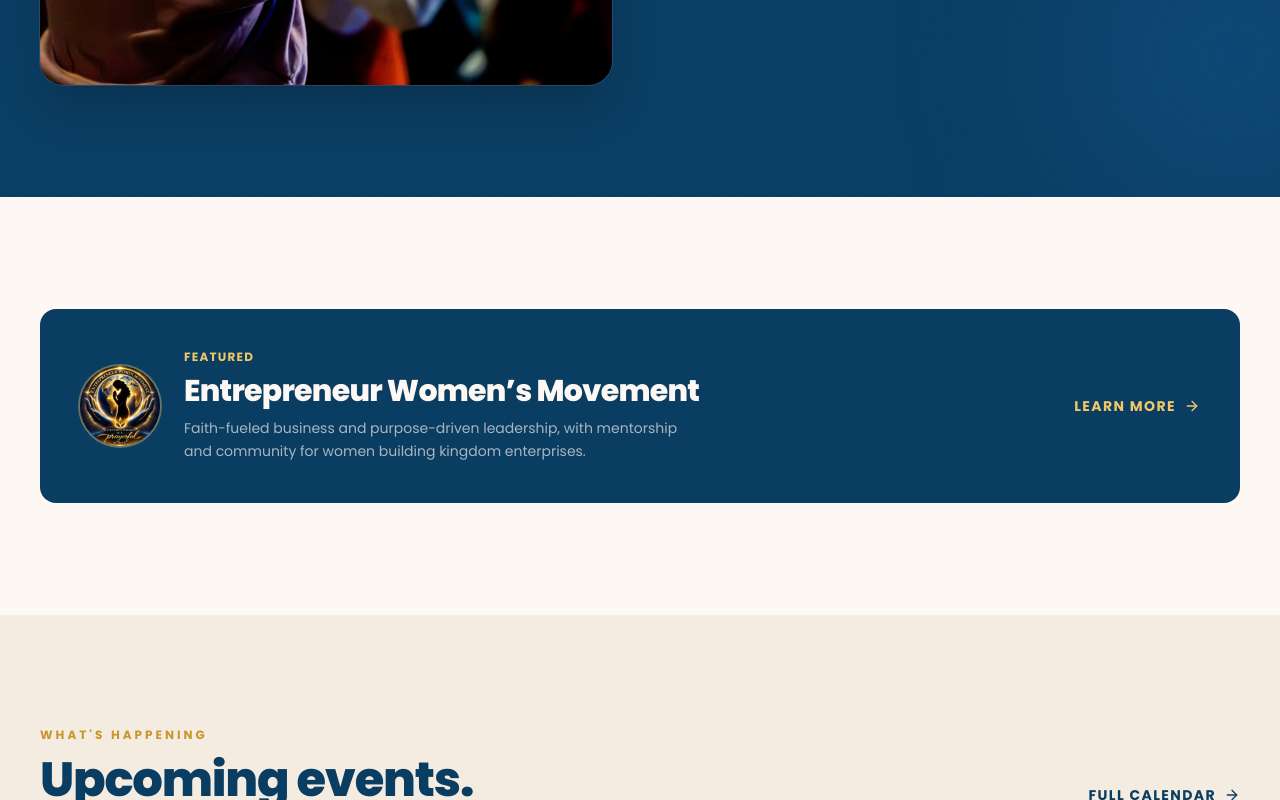
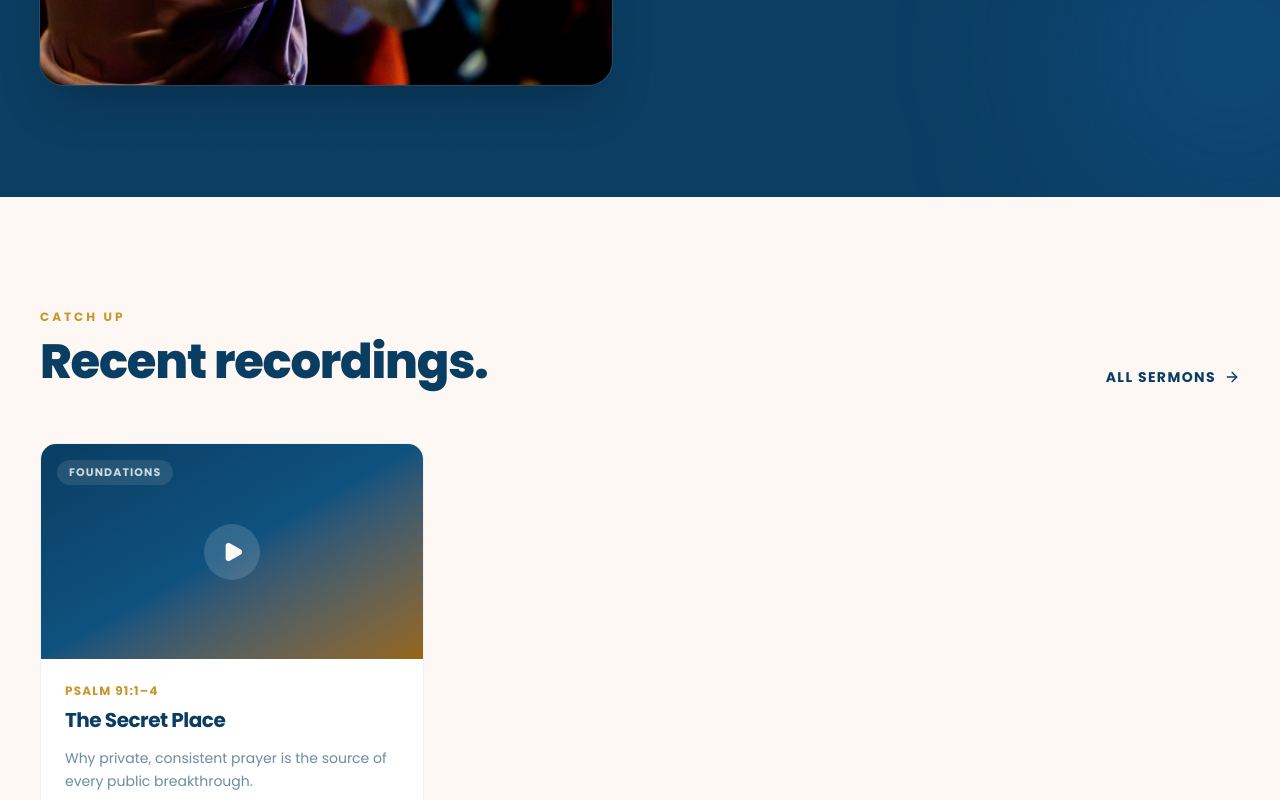
Before and after one commit to Kobby38/theprayertemple, a Next.js app: page / in a window 1280 px wide. Shown: the part 2000-2800 px from the top of the page. Built offline with nearby package versions, Linux system fonts and the light colour scheme.

Commit message:
Add RecentRecordings component to page

```diff
--- a/app/page.tsx
+++ b/app/page.tsx
@@ -1,6 +1,7 @@
 import { Hero } from "@/components/home/Hero";
 import { Welcome } from "@/components/home/Welcome";
 import { SundayService } from "@/components/home/SundayService";
+import { RecentRecordings } from "@/components/home/RecentRecordings";
 import { EntrepreneurWomenBanner } from "@/components/home/EntrepreneurWomenBanner";
 import { EventsTeaser } from "@/components/home/EventsTeaser";
 import { Testimonials } from "@/components/home/Testimonials";
@@ -12,6 +13,7 @@ export default function Home() {
       <Hero />
       <Welcome />
       <SundayService />
+      <RecentRecordings />
       <EntrepreneurWomenBanner />
       <EventsTeaser />
       <Testimonials />
```
